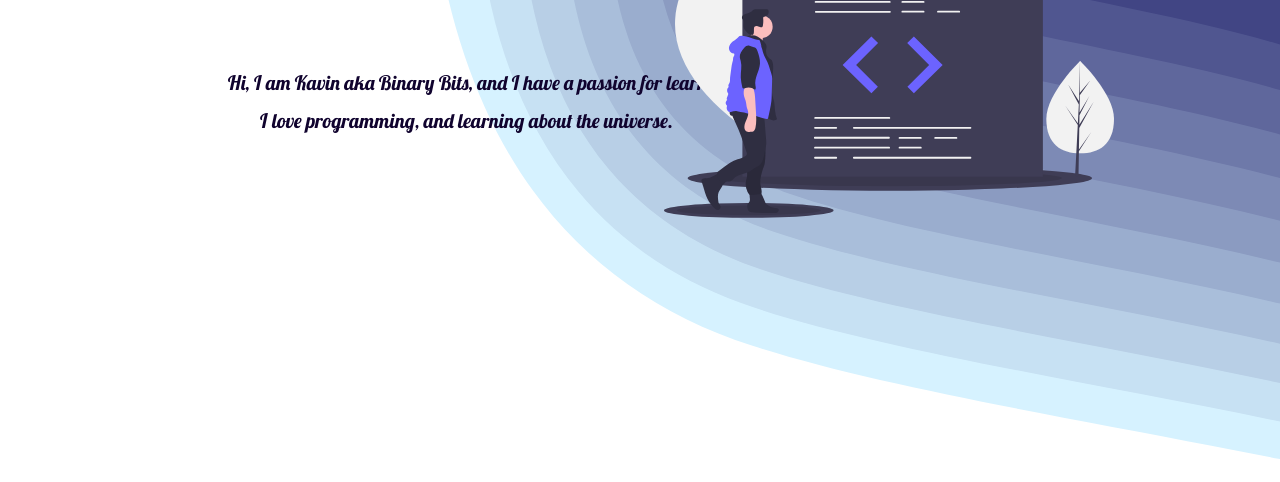
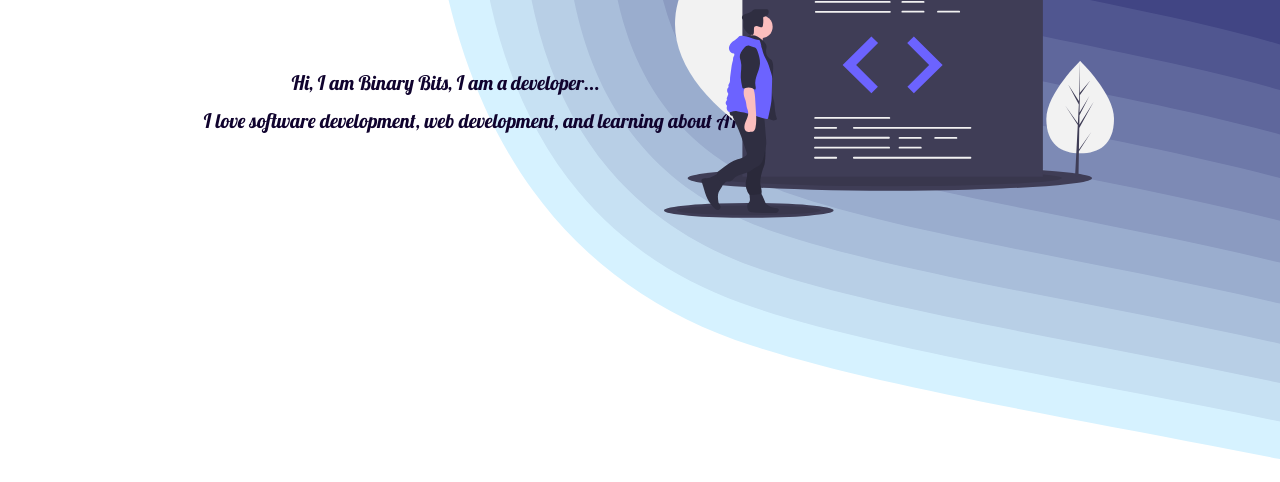
Before and after one commit to cipherDOT/binary-bits, a plain HTML site: page index.html in a window 1280 px wide. Shown: the part 318-800 px from the top of the page. Drawn offline with nearby package versions, Linux system fonts and the light colour scheme.

Commit message:
Update index.html

```diff
--- a/index.html
+++ b/index.html
@@ -29,12 +29,12 @@
                 </nav>
                 <h2 class="big-text">Welcome</h2>
                 <p class="intro-para1">
-                    Hi, I am Kavin aka Binary Bits, and I have a passion for
-                    learning...
+                    Hi, I am Binary Bits, I am a developer...
                 </p>
                 <br />
                 <p class="intro-para2">
-                    I love programming, and learning about the universe.
+                    I love software development, web development, and learning
+                    about AI and ML.
                 </p>
                 <img src="./binbits images.svg" alt="" class="frontpage-img" />
             </section>
```
